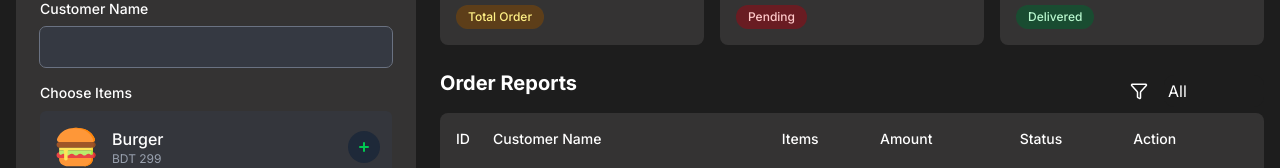
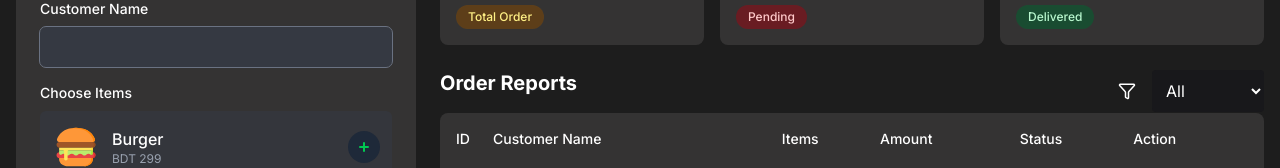
Before and after one commit to ashis263/dine-out, a React (Vite) app: page / in a window 1280 px wide. Shown: the part 217-385 px from the top of the page. Built offline with nearby package versions, Linux system fonts and the light colour scheme.

Commit message:
fixed bugs of button hiding on deliver and  creation of duplicate id

```diff
--- a/src/components/PastOrders/components/FilterOption/FilterOption.jsx
+++ b/src/components/PastOrders/components/FilterOption/FilterOption.jsx
@@ -15,7 +15,7 @@ const FilterOption = ({ orders, setOrdersToRender }) => {
   return (
     <select
       onChange={handleChange}
-      className="appearance-none bg-zinc-900 accent-orange-600 border-none outline-none rounded-sm"
+      className=" !bg-zinc-900 accent-orange-600 border-none outline-none rounded-sm"
     >
       <option value="All">All</option>
       <option value="Pending">Pending</option>
--- a/src/components/PastOrders/components/TableRow/TabelRow.jsx
+++ b/src/components/PastOrders/components/TableRow/TabelRow.jsx
@@ -1,4 +1,3 @@
-import { useState } from "react";
 import Button from "../../../ui/Button/Button";
 
 const TabelRow = ({
@@ -8,7 +7,6 @@ const TabelRow = ({
   ordersToRender,
   setOrdersToRender,
 }) => {
-  const [isDelivered, setIsDelivered] = useState(false);
   const { id, customerName, items, amount, status } = order;
   const handleDelete = () => {
     const orderAfterDeletingFromAll = orders.filter((o) => o.id !== id);
@@ -35,7 +33,6 @@ const TabelRow = ({
       }
     });
     setOrdersToRender(orderAfterDeliveringFromFiltered);
-    setIsDelivered(true);
   };
   return (
     <tr className="border-t border-gray-700">
@@ -44,11 +41,11 @@ const TabelRow = ({
       <td className="py-3">{items}</td>
       <td className="py-3">{amount}</td>
       <td className="py-3">
-        <span className="text-red-500 uppercase">{status}</span>
+        <span className={`${status === "Delivered" ? "text-green-500" : "text-red-500"} uppercase`}>{status}</span>
       </td>
       <td className="py-3">
         <Button variant="delete" content="Delete" clickHandler={handleDelete} />
-        <Button variant="deliver" content="DELIVER" clickHandler={handleDeliver} isDelivered={isDelivered} />
+        <Button variant="deliver" content="DELIVER" clickHandler={handleDeliver} status={status} />
       </td>
     </tr>
   );
--- a/src/components/Sidebar/Sidebar.jsx
+++ b/src/components/Sidebar/Sidebar.jsx
@@ -44,6 +44,7 @@ const Sidebar = ({ orders, setOrders, setOrdersToRender }) => {
   const [selectedItems, setSelectedItems] = useState([]);
   const [totalPrice, setTotalPrice] = useState(0);
   const [menuItems, setMenuItems] = useState(menu);
+  const [orderId, setOrderId] = useState(1);
   const placeOrder = () => {
     if (!selectedItems.length && !customerName.length) {
       alert("Please enter cutomer name and select some items!");
@@ -55,19 +56,21 @@ const Sidebar = ({ orders, setOrders, setOrdersToRender }) => {
       alert("Please enter the customer name!");
       return;
     }
+
     const order = {
-      id: orders.length + 1,
+      id: orderId,
       customerName,
       items: selectedItems.length,
       amount: totalPrice,
       status: "Pending",
     };
-    setOrders([order,...orders]);
-    setOrdersToRender([order,...orders]);
+    setOrders([order, ...orders]);
+    setOrdersToRender([order, ...orders]);
     setSelectedItems([]);
     setTotalPrice(0);
     setCustomerName("");
     setMenuItems(menu);
+    setOrderId(orderId + 1);
   };
   return (
     <aside className="bg-cardbg rounded-lg p-6 h-[calc(100vh_-_130px)]">
--- a/src/components/ui/Button/Button.jsx
+++ b/src/components/ui/Button/Button.jsx
@@ -1,12 +1,12 @@
 const Button = ({ variant, clickHandler, content, ...props }) => {
-  const { isDelivered } = props;
+  const { status } = props;
   const classes =
     (variant === "primary" &&
       "w-full bg-primary hover:bg-primary/50 text-white font-medium py-3 rounded-full transition-all duration-300 hover:shadow-lg transform hover:-translate-y-1") ||
     (variant === "delete" &&
       "bg-gray-800 hover:bg-red-600 text-xs px-3 py-1 rounded-full mr-1 transition-colors duration-300") ||
     (variant === "deliver" &&
-      `bg-gray-800 hover:bg-green-600 text-xs px-3 py-1 rounded-full transition-colors duration-300 ${isDelivered && "hidden"}`);
+      `bg-gray-800 hover:bg-green-600 text-xs px-3 py-1 rounded-full transition-colors duration-300 ${status === "Delivered" ? "hidden" : ""}`);
   return (
     <button onClick={clickHandler} className={`${classes}`}>
       {content}
--- a/src/index.css
+++ b/src/index.css
@@ -50,14 +50,14 @@ body {
 }
 
 select {
-  appearance: none;
+  /* appearance: none; */
   accent-color: #ff602c;
   background-color: #1d1d1d;
   min-width: 100px;
   border: none;
   outline: none;
-  border-radius: 10px;
-  padding: 4px;
+  /* border-radius: 10px; */
+  padding: 10px;
 }
 
 .items-container {
```
